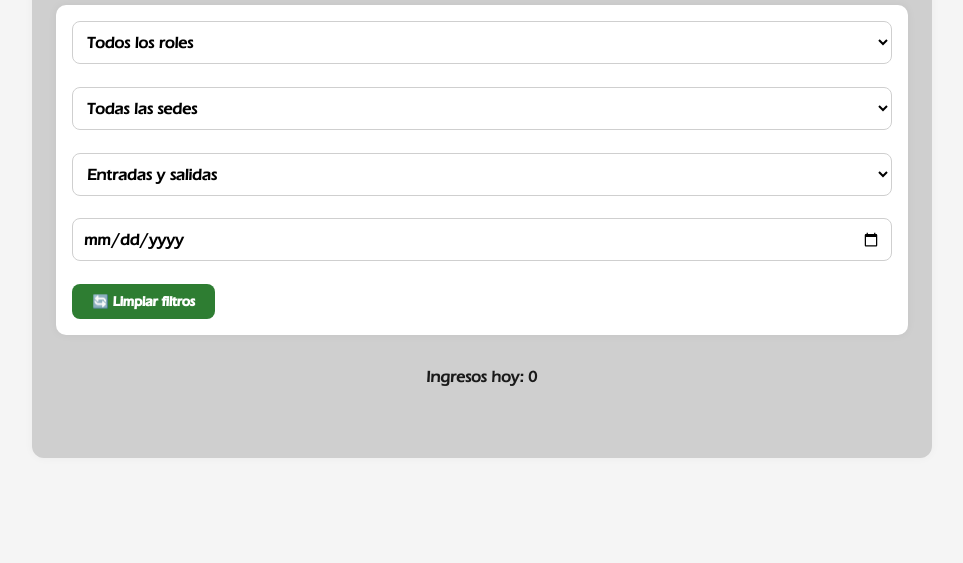
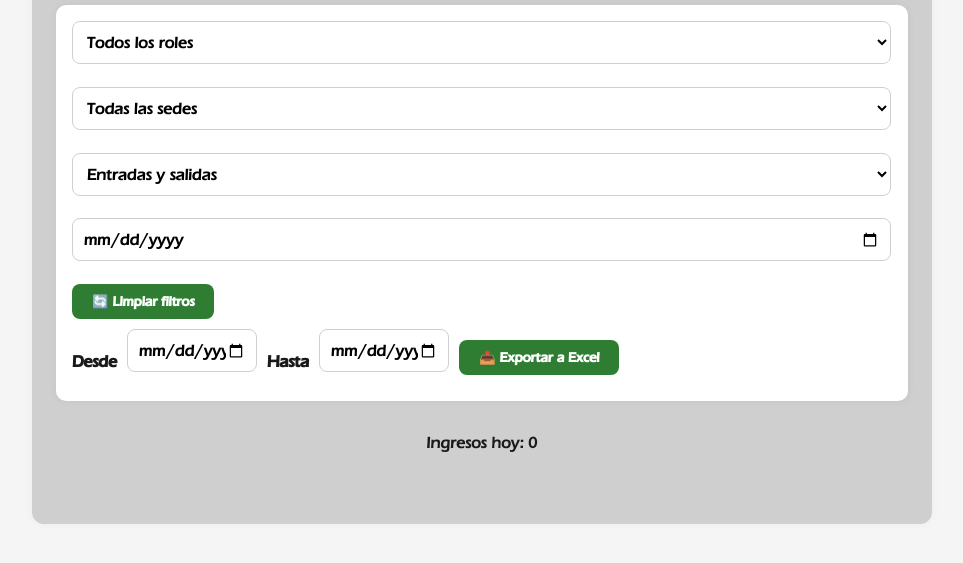
Before and after one commit to maximilianonig/gymhakkyo-checkin-v2, a plain HTML site: page public/admin.html in a window 1280 px wide. Both pictures are taken after a click on the button "🎛️ Mostrar/Ocultar filtros". Shown: the part 107-670 px from the top of the page, without its empty margins (158-1121 px from the left). Drawn offline with Linux system fonts and the light colour scheme; no server answers; a web font is replaced by a local one.

Commit message:
correcion admin y boton

```diff
--- a/public/admin.html
+++ b/public/admin.html
@@ -45,6 +45,14 @@
           <input type="date" id="filtro-fecha" />
           <button id="limpiarFiltros">🔄 Limpiar filtros</button>
         </div>
+
+        <div class="filtro-derecha">
+          <label for="desde">Desde</label>
+          <input type="date" id="fecha-desde" />
+          <label for="hasta">Hasta</label>
+          <input type="date" id="fecha-hasta" />
+          <button onclick="exportarExcel()">📤 Exportar a Excel</button>
+        </div>
       </div>
     </div>
 
@@ -81,6 +89,8 @@
     const filtroTipo = document.getElementById("filtro-tipo");
     const btnLimpiarFiltros = document.getElementById("limpiarFiltros");
     const contadorHoy = document.getElementById("contador-hoy");
+    const fechaDesde = document.getElementById("fecha-desde");
+    const fechaHasta = document.getElementById("fecha-hasta");
 
     let cache = [];
 
@@ -151,6 +161,42 @@
       renderizar(cache);
     });
 
+    function exportarExcel() {
+      if (!fechaDesde.value || !fechaHasta.value) {
+        alert("Seleccioná ambas fechas para exportar.");
+        return;
+      }
+
+      const desde = new Date(fechaDesde.value);
+      const hasta = new Date(fechaHasta.value);
+
+      const datosFiltrados = cache.filter(i => {
+        const f = i.timestamp?.toDate?.();
+        return f && f >= desde && f <= hasta;
+      });
+
+      if (datosFiltrados.length === 0) {
+        alert("No hay registros en ese rango.");
+        return;
+      }
+
+      let csv = "Nombre,Fecha,Hora,Rol,Sede,Dirección,Tipo\n";
+      datosFiltrados.forEach(i => {
+        const fecha = i.timestamp.toDate().toLocaleDateString("es-AR");
+        const hora = i.timestamp.toDate().toLocaleTimeString("es-AR", { hour: "2-digit", minute: "2-digit", hour12: false });
+        csv += `"${i.nombre || ''}","${fecha}","${hora}","${i.rol || ''}","${i.sede || ''}","${i.direccion || ''}","${i.tipo || 'entrada'}"\n`;
+      });
+
+      const blob = new Blob([csv], { type: "text/csv;charset=utf-8;" });
+      const url = URL.createObjectURL(blob);
+      const link = document.createElement("a");
+      link.href = url;
+      link.setAttribute("download", "ingresos_hakkyo.csv");
+      document.body.appendChild(link);
+      link.click();
+      document.body.removeChild(link);
+    }
+
     const q = query(collection(db, "ingresos"), orderBy("timestamp", "desc"));
     onSnapshot(q, (snapshot) => {
       cache = snapshot.docs.map(doc => doc.data());
--- a/public/styles.css
+++ b/public/styles.css
@@ -206,6 +206,7 @@ video {
   margin-top: 0.5rem;
 }
 
-button#btn-capturar {
-  margin-top: 0.8rem;
+#btn-capturar {
+  display: block;
+  margin: 0.8rem auto 0 auto;
 }
```
